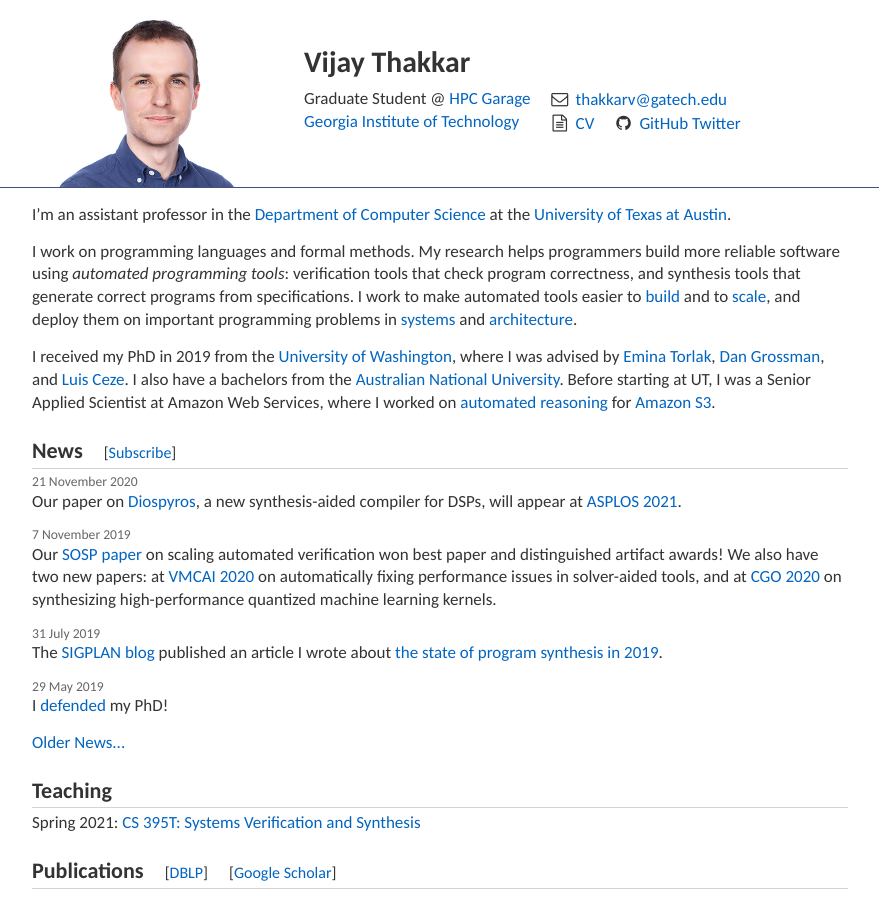
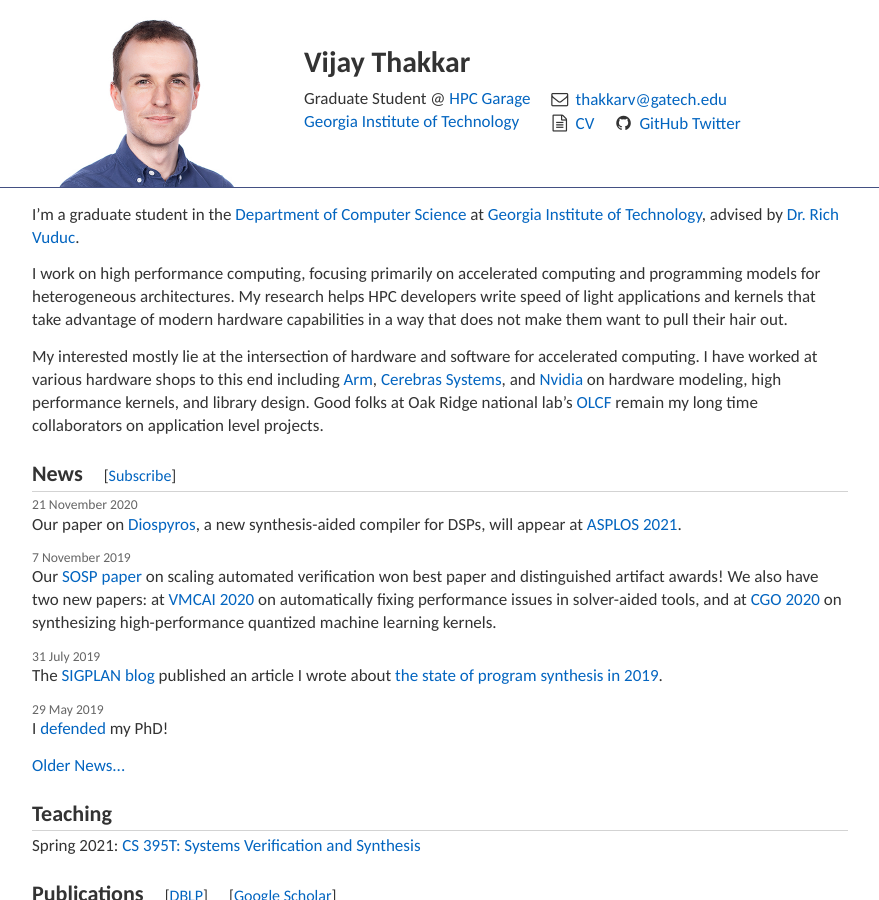
Before and after one commit to thakkarV/thakkarV, a Jekyll site: the page built from index.md, in a window 1280 px wide and 900 px high. Shown: the whole window, without its empty margins (200-1079 px from the left). Built offline with Jekyll 4.4.1, drawn with Linux system fonts in a browser that asks for light colours.

Commit message:
update main page intro and CV pdf

```diff
--- a/index.md
+++ b/index.md
@@ -2,39 +2,18 @@
 layout: home
 ---
 
-I'm an assistant professor in the [Department of Computer Science][utcs]
-at the [University of Texas at Austin][ut].
+I'm a graduate student in the [Department of Computer Science][cc.gatech]
+at [Georgia Institute of Technology][gt], advised by [Dr. Rich Vuduc][vuduc].
 
-I work on programming languages and formal methods.
-My research helps programmers build more reliable software using
-*automated programming tools*: verification tools
-that check program correctness,
-and synthesis tools that generate correct programs from specifications.
-I work to make automated tools easier to [build][synapse] and to [scale][sympro],
-and deploy them on important programming problems in [systems][ferrite] and [architecture][memsynth].
+I work on high performance computing, focusing primarily on accelerated computing and programming models for heterogeneous architectures.
+My research helps HPC developers write speed of light applications and kernels that take advantage of modern hardware capabilities in a way that does not make them want to pull their hair out.
 
-I received my PhD in 2019 from the [University of Washington][uw],
-where I was advised by [Emina Torlak][emina], [Dan Grossman][djg], and [Luis Ceze][luisceze].
-I also have a bachelors from the [Australian National University][anu].
-Before starting at UT, I was a Senior Applied Scientist
-at Amazon Web Services,
-where I worked on [automated reasoning][arg] for [Amazon S3][s3].
+My interested mostly lie at the intersection of hardware and software for accelerated computing. I have worked at various hardware shops to this end including [Arm][arm], [Cerebras Systems][cerebras], and [Nvidia][nvidia] on hardware modeling, high performance kernels, and library design. Good folks at Oak Ridge national lab's [OLCF][olcf] remain my long time collaborators on application level projects.
 
-[plse]: https://uwplse.org
-[unsat]: https://unsat.org
-[uw]: https://www.cs.washington.edu
-[luisceze]: https://homes.cs.washington.edu/~luisceze/
-[djg]: https://homes.cs.washington.edu/~djg/
-[emina]: https://homes.cs.washington.edu/~emina/
-[anu]: https://www.anu.edu.au
-[msr]: https://research.microsoft.com
-[aws]: https://aws.amazon.com
-[fb]: https://research.fb.com/programs/fellowship/
-[synapse]: https://unsat.cs.washington.edu/projects/synapse/
-[sympro]: https://unsat.cs.washington.edu/projects/sympro/
-[ferrite]: https://sandcat.cs.washington.edu/ferrite/
-[memsynth]: http://memsynth.uwplse.org
-[utcs]: https://cs.utexas.edu
-[ut]: https://utexas.edu
-[arg]: https://aws.amazon.com/security/provable-security/
-[s3]: https://aws.amazon.com/s3/
+[vuduc]: https://vuduc.org/
+[gt]: https://www.gatech.edu/
+[cc.gatech]: https://www.cc.gatech.edu/
+[arm]: https://www.arm.com/
+[cerebras]: https://cerebras.net/
+[nvidia]: https://www.nvidia.com/
+[olcf]: https://www.olcf.ornl.gov/
```
Also changed, not shown: 1 other file.
